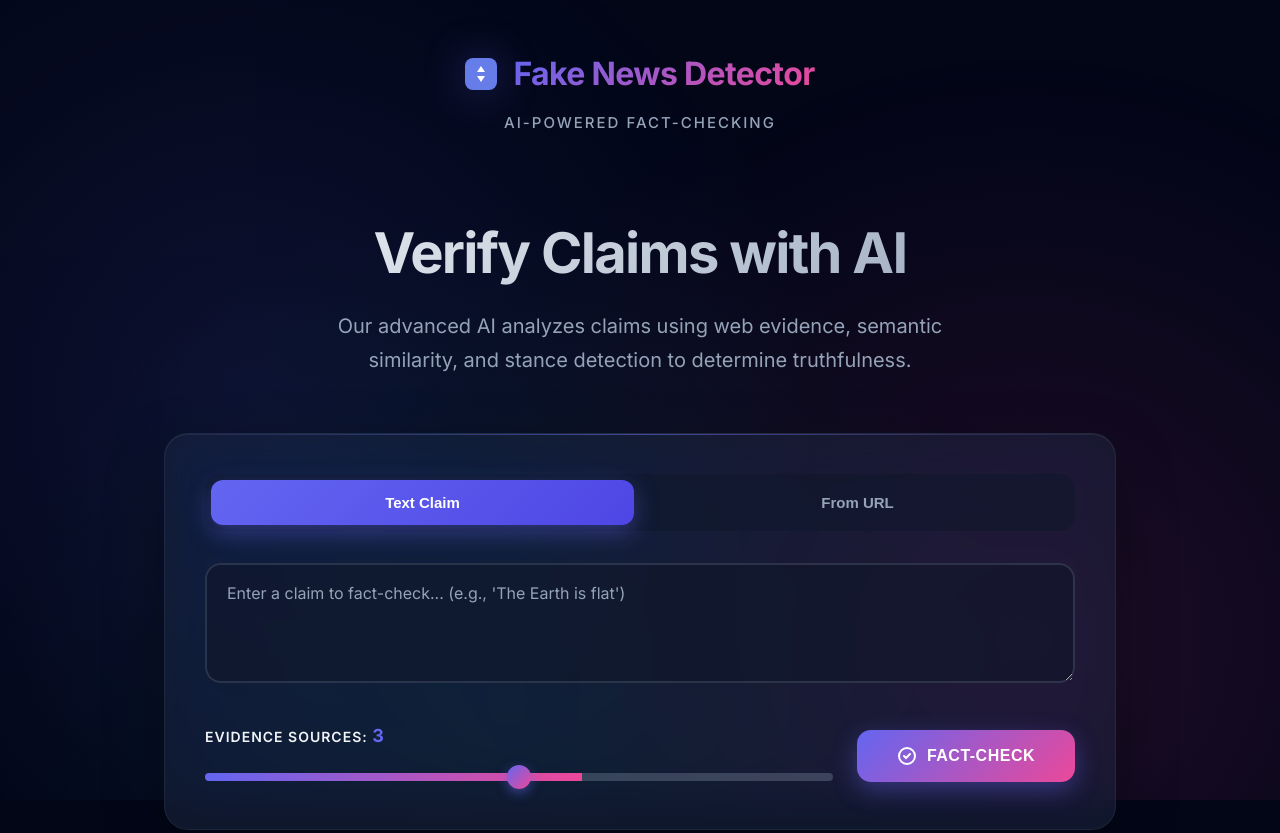
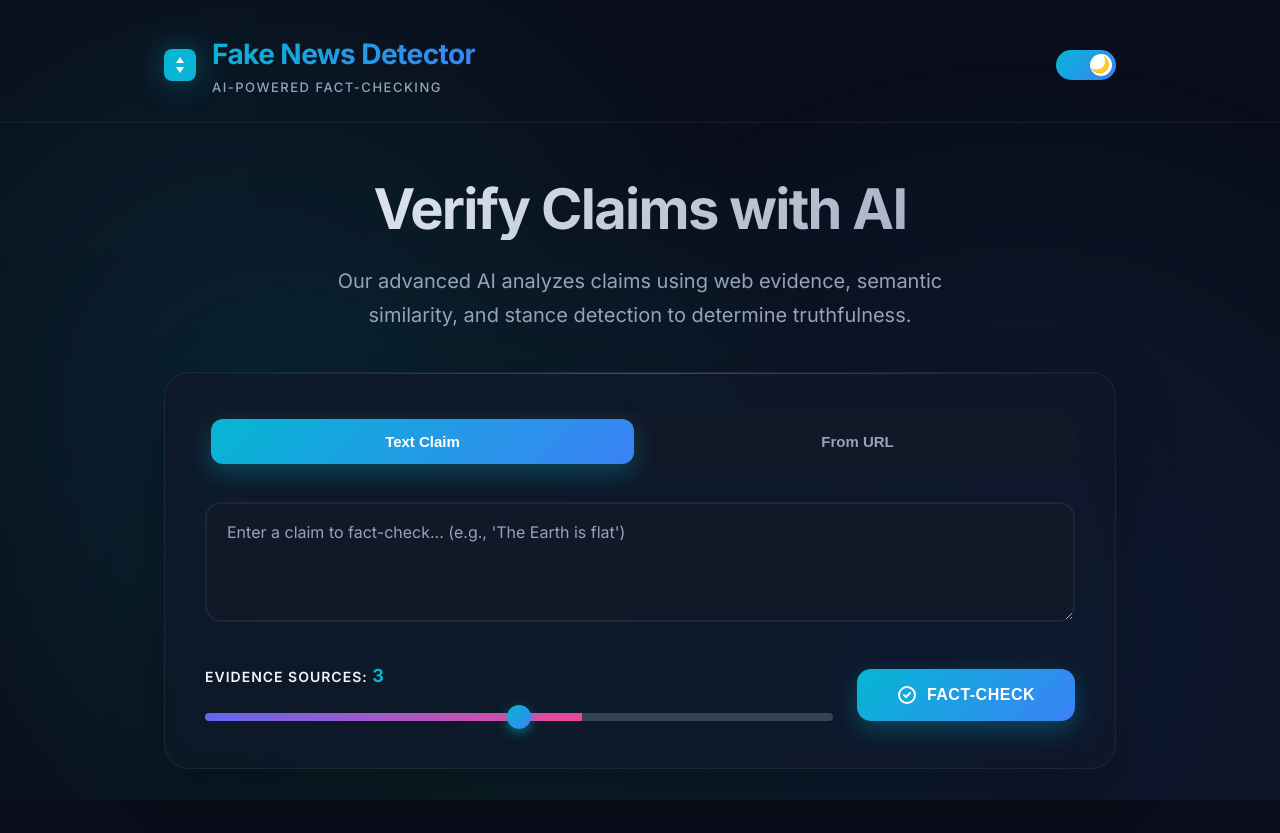
Before and after one commit to AdetyaJamwal04/Fake_News_Detection, a plain HTML site: page static/index.html in a window 1280 px wide. Shown: the top 833 px of the page. Drawn offline with Linux system fonts and the light colour scheme.

Commit message:
Add dark/light theme toggle with cyan color scheme

```diff
--- a/static/app.js
+++ b/static/app.js
@@ -1,3 +1,22 @@
+// Theme Toggle
+const themeToggle = document.getElementById('theme-toggle-btn');
+const htmlElement = document.documentElement;
+
+// Check for saved theme preference or default to  'dark'
+const currentTheme = localStorage.getItem('theme') || 'dark';
+htmlElement.setAttribute('data-theme', currentTheme);
+themeToggle.checked = currentTheme === 'dark';
+
+themeToggle.addEventListener('change', function () {
+    if (this.checked) {
+        htmlElement.setAttribute('data-theme', 'dark');
+        localStorage.setItem('theme', 'dark');
+    } else {
+        htmlElement.setAttribute('data-theme', 'light');
+        localStorage.setItem('theme', 'light');
+    }
+});
+
 // Tab switching
 const tabBtns = document.querySelectorAll('.tab-btn');
 const tabContents = document.querySelectorAll('.tab-content');
--- a/static/index.html
+++ b/static/index.html
@@ -1,5 +1,6 @@
 <!DOCTYPE html>
 <html lang="en">
+
 <head>
     <meta charset="UTF-8">
     <meta name="viewport" content="width=device-width, initial-scale=1.0">
@@ -9,33 +10,48 @@
     <link rel="preconnect" href="https://fonts.gstatic.com" crossorigin>
     <link href="https://fonts.googleapis.com/css2?family=Inter:wght@300;400;500;600;700&display=swap" rel="stylesheet">
 </head>
+
 <body>
     <div class="background-gradient"></div>
 
     <header>
         <div class="container">
+            <div class="header-content">
                 <div class="logo">
                     <svg width="32" height="32" viewBox="0 0 32 32" fill="none" xmlns="http://www.w3.org/2000/svg">
-                    <rect width="32" height="32" rx="8" fill="url(#gradient)"/>
-                    <path d="M16 8L20 14H12L16 8Z" fill="white"/>
-                    <path d="M16 24L12 18H20L16 24Z" fill="white"/>
+                        <rect width="32" height="32" rx="8" fill="url(#gradient)" />
+                        <path d="M16 8L20 14H12L16 8Z" fill="white" />
+                        <path d="M16 24L12 18H20L16 24Z" fill="white" />
                         <defs>
                             <linearGradient id="gradient" x1="0" y1="0" x2="32" y2="32">
-                            <stop stop-color="#667eea"/>
-                            <stop offset="1" stop-color="#764ba2"/>
+                                <stop stop-color="#06b6d4" />
+                                <stop offset="1" stop-color="#3b82f6" />
                             </linearGradient>
                         </defs>
                     </svg>
+                    <div>
                         <h1>Fake News Detector</h1>
+                        <p class="tagline">AI-Powered Fact-Checking</p>
                     </div>
-            <p class="tagline">AI-Powered Fact-Checking</p>
+                </div>
+                <div class="theme-toggle">
+                    <label class="toggle-switch">
+                        <input type="checkbox" id="theme-toggle-btn">
+                        <span class="slider">
+                            <span class="icon sun">☀️</span>
+                            <span class="icon moon">🌙</span>
+                        </span>
+                    </label>
+                </div>
+            </div>
         </div>
     </header>
 
     <main class="container">
         <section class="hero">
             <h2>Verify Claims with AI</h2>
-            <p>Our advanced AI analyzes claims using web evidence, semantic similarity, and stance detection to determine truthfulness.</p>
+            <p>Our advanced AI analyzes claims using web evidence, semantic similarity, and stance detection to
+                determine truthfulness.</p>
         </section>
 
         <section class="input-section glass-card">
@@ -45,19 +61,12 @@
             </div>
 
             <div class="tab-content active" id="text-tab">
-                <textarea
-                    id="claim-input"
-                    placeholder="Enter a claim to fact-check... (e.g., 'The Earth is flat')"
-                    rows="4"
-                ></textarea>
+                <textarea id="claim-input" placeholder="Enter a claim to fact-check... (e.g., 'The Earth is flat')"
+                    rows="4"></textarea>
             </div>
 
             <div class="tab-content" id="url-tab">
-                <input
-                    type="url"
-                    id="url-input"
-                    placeholder="Enter article URL to extract and verify claims..."
-                >
+                <input type="url" id="url-input" placeholder="Enter article URL to extract and verify claims...">
             </div>
 
             <div class="controls">
@@ -67,8 +76,10 @@
                 </div>
                 <button id="check-btn" class="primary-btn">
                     <svg width="20" height="20" viewBox="0 0 20 20" fill="none">
-                        <path d="M10 18C14.4183 18 18 14.4183 18 10C18 5.58172 14.4183 2 10 2C5.58172 2 2 5.58172 2 10C2 14.4183 5.58172 18 10 18Z" stroke="currentColor" stroke-width="2"/>
-                        <path d="M7 10L9 12L13 8" stroke="currentColor" stroke-width="2" stroke-linecap="round"/>
+                        <path
+                            d="M10 18C14.4183 18 18 14.4183 18 10C18 5.58172 14.4183 2 10 2C5.58172 2 2 5.58172 2 10C2 14.4183 5.58172 18 10 18Z"
+                            stroke="currentColor" stroke-width="2" />
+                        <path d="M7 10L9 12L13 8" stroke="currentColor" stroke-width="2" stroke-linecap="round" />
                     </svg>
                     Fact-Check
                 </button>
@@ -127,8 +138,8 @@
         <section id="error-section" class="error-section" style="display: none;">
             <div class="glass-card error-card">
                 <svg width="48" height="48" viewBox="0 0 48 48" fill="none">
-                    <circle cx="24" cy="24" r="20" stroke="#ef4444" stroke-width="3"/>
-                    <path d="M24 14V26M24 30V34" stroke="#ef4444" stroke-width="3" stroke-linecap="round"/>
+                    <circle cx="24" cy="24" r="20" stroke="#ef4444" stroke-width="3" />
+                    <path d="M24 14V26M24 30V34" stroke="#ef4444" stroke-width="3" stroke-linecap="round" />
                 </svg>
                 <h3>Error</h3>
                 <p id="error-message"></p>
@@ -146,4 +157,5 @@
 
     <script src="/static/app.js"></script>
 </body>
+
 </html>
--- a/static/styles.css
+++ b/static/styles.css
@@ -1,17 +1,35 @@
+/* Light Theme (Default) */
 :root {
-    --primary: #6366f1;
-    --primary-dark: #4f46e5;
-    --secondary: #ec4899;
+    --primary: #06b6d4;
+    --primary-dark: #0891b2;
+    --secondary: #3b82f6;
     --success: #10b981;
     --warning: #f59e0b;
     --danger: #ef4444;
-    --bg-dark: #0f172a;
-    --bg-darker: #020617;
-    --card-bg: rgba(30, 41, 59, 0.5);
+    --bg: #ffffff;
+    --bg-secondary: #f8fafc;
+    --card-bg: rgba(255, 255, 255, 0.9);
+    --card-border: rgba(148, 163, 184, 0.2);
+    --text-primary: #0f172a;
+    --text-secondary: #64748b;
+    --shadow: rgba(0, 0, 0, 0.1);
+}
+
+/* Dark Theme */
+[data-theme="dark"] {
+    --primary: #06b6d4;
+    --primary-dark: #0891b2;
+    --secondary: #3b82f6;
+    --success: #10b981;
+    --warning: #f59e0b;
+    --danger: #ef4444;
+    --bg: #0a0e1a;
+    --bg-secondary: #111827;
+    --card-bg: rgba(17, 24, 39, 0.8);
     --card-border: rgba(148, 163, 184, 0.1);
     --text-primary: #f1f5f9;
     --text-secondary: #94a3b8;
-    --accent-glow: rgba(99, 102, 241, 0.3);
+    --shadow: rgba(0, 0, 0, 0.3);
 }
 
 * {
@@ -22,11 +40,12 @@
 
 body {
     font-family: 'Inter', -apple-system, BlinkMacSystemFont, 'Segoe UI', sans-serif;
-    background: var(--bg-darker);
+    background: var(--bg);
     color: var(--text-primary);
     line-height: 1.6;
     position: relative;
     min-height: 100vh;
+    transition: background 0.3s ease, color 0.3s ease;
 }
 
 /* Animated Background */
@@ -37,8 +56,8 @@ body {
     right: 0;
     bottom: 0;
     background:
-        radial-gradient(circle at 20% 50%, rgba(99, 102, 241, 0.15), transparent 50%),
-        radial-gradient(circle at 80% 80%, rgba(236, 72, 153, 0.15), transparent 50%),
+        radial-gradient(circle at 20% 50%, rgba(6, 182, 212, 0.15), transparent 50%),
+        radial-gradient(circle at 80% 80%, rgba(59, 130, 246, 0.15), transparent 50%),
         radial-gradient(circle at 40% 90%, rgba(16, 185, 129, 0.1), transparent 50%);
     z-index: -1;
     animation: gradientShift 15s ease infinite;
@@ -64,51 +83,127 @@ body {
 
 /* Header */
 header {
-    padding: 48px 0 32px;
-    text-align: center;
+    padding: 32px 0 24px;
+    border-bottom: 1px solid var(--card-border);
+}
+
+.header-content {
+    display: flex;
+    justify-content: space-between;
+    align-items: center;
 }
 
 .logo {
     display: flex;
     align-items: center;
-    justify-content: center;
     gap: 16px;
-    margin-bottom: 12px;
 }
 
 .logo svg {
-    filter: drop-shadow(0 0 20px var(--accent-glow));
+    filter: drop-shadow(0 0 16px rgba(6, 182, 212, 0.4));
+    flex-shrink: 0;
 }
 
 .logo h1 {
-    font-size: 32px;
+    font-size: 28px;
     font-weight: 800;
-    background: linear-gradient(135deg, #6366f1 0%, #ec4899 100%);
+    background: linear-gradient(135deg, #06b6d4 0%, #3b82f6 100%);
     -webkit-background-clip: text;
     -webkit-text-fill-color: transparent;
     background-clip: text;
     letter-spacing: -0.02em;
+    margin: 0;
 }
 
 .tagline {
     color: var(--text-secondary);
-    font-size: 15px;
+    font-size: 13px;
     font-weight: 500;
     text-transform: uppercase;
-    letter-spacing: 2px;
+    letter-spacing: 1.5px;
+    margin: 0;
+}
+
+/* Theme Toggle */
+.toggle-switch {
+    position: relative;
+    display: inline-block;
+    width: 60px;
+    height: 30px;
+}
+
+.toggle-switch input {
+    opacity: 0;
+    width: 0;
+    height: 0;
+}
+
+.toggle-switch .slider {
+    position: absolute;
+    cursor: pointer;
+    top: 0;
+    left: 0;
+    right: 0;
+    bottom: 0;
+    background: linear-gradient(135deg, var(--primary), var(--secondary));
+    transition: 0.4s;
+    border-radius: 30px;
+    display: flex;
+    align-items: center;
+    padding: 0 4px;
+}
+
+.toggle-switch .icon {
+    font-size: 16px;
+    position: absolute;
+    transition: all 0.3s;
+}
+
+.toggle-switch .sun {
+    left: 6px;
+    opacity: 1;
+}
+
+.toggle-switch .moon {
+    right: 6px;
+    opacity: 0;
+}
+
+.toggle-switch input:checked+.slider .sun {
+    opacity: 0;
+}
+
+.toggle-switch input:checked+.slider .moon {
+    opacity: 1;
+}
+
+.toggle-switch .slider::before {
+    position: absolute;
+    content: "";
+    height: 22px;
+    width: 22px;
+    left: 4px;
+    bottom: 4px;
+    background-color: white;
+    transition: 0.4s;
+    border-radius: 50%;
+}
+
+.toggle-switch input:checked+.slider::before {
+    transform: translateX(30px);
 }
 
 /* Hero */
 .hero {
     text-align: center;
-    padding: 56px 0;
+    padding: 56px 0 40px;
 }
 
 .hero h2 {
     font-size: 56px;
     font-weight: 900;
     margin-bottom: 24px;
-    background: linear-gradient(135deg, #f1f5f9 0%, #94a3b8 100%);
+    background: linear-gradient(135deg, var(--text-primary) 0%, var(--text-secondary) 100%);
     -webkit-background-clip: text;
     -webkit-text-fill-color: transparent;
     background-clip: text;
@@ -131,9 +226,7 @@ header {
     border-radius: 24px;
     border: 1px solid var(--card-border);
     padding: 40px;
-    box-shadow:
-        0 20px 60px rgba(0, 0, 0, 0.3),
-        inset 0 1px 0 rgba(255, 255, 255, 0.05);
+    box-shadow: 0 20px 60px var(--shadow);
     margin-bottom: 32px;
     transition: all 0.3s cubic-bezier(0.4, 0, 0.2, 1);
     position: relative;
@@ -147,15 +240,14 @@ header {
     left: 0;
     right: 0;
     height: 1px;
-    background: linear-gradient(90deg, transparent, rgba(99, 102, 241, 0.5), transparent);
+    background: linear-gradient(90deg, transparent, var(--primary), transparent);
+    opacity: 0.5;
 }
 
 .glass-card:hover {
     transform: translateY(-4px);
-    box-shadow:
-        0 32px 80px rgba(0, 0, 0, 0.4),
-        0 0 0 1px rgba(99, 102, 241, 0.2),
-        inset 0 1px 0 rgba(255, 255, 255, 0.1);
+    box-shadow: 0 32px 80px var(--shadow);
+    border-color: rgba(6, 182, 212, 0.3);
 }
 
 /* Input Section */
@@ -163,7 +255,7 @@ header {
     display: flex;
     gap: 12px;
     margin-bottom: 32px;
-    background: rgba(15, 23, 42, 0.5);
+    background: var(--bg-secondary);
     padding: 6px;
     border-radius: 16px;
 }
@@ -179,17 +271,16 @@ header {
     cursor: pointer;
     border-radius: 12px;
     transition: all 0.3s ease;
-    position: relative;
 }
 
 .tab-btn.active {
-    background: linear-gradient(135deg, var(--primary) 0%, var(--primary-dark) 100%);
+    background: linear-gradient(135deg, var(--primary) 0%, var(--secondary) 100%);
     color: white;
-    box-shadow: 0 8px 24px rgba(99, 102, 241, 0.4);
+    box-shadow: 0 8px 24px rgba(6, 182, 212, 0.3);
 }
 
 .tab-btn:hover:not(.active) {
-    background: rgba(99, 102, 241, 0.1);
+    background: rgba(6, 182, 212, 0.1);
     color: var(--text-primary);
 }
 
@@ -218,8 +309,8 @@ textarea,
 input[type="url"] {
     width: 100%;
     padding: 18px 20px;
-    background: rgba(15, 23, 42, 0.6);
-    border: 2px solid rgba(148, 163, 184, 0.2);
+    background: var(--bg-secondary);
+    border: 2px solid var(--card-border);
     border-radius: 16px;
     color: var(--text-primary);
     font-family: inherit;
@@ -237,8 +328,7 @@ textarea:focus,
 input[type="url"]:focus {
     outline: none;
     border-color: var(--primary);
-    background: rgba(15, 23, 42, 0.8);
-    box-shadow: 0 0 0 4px var(--accent-glow);
+    box-shadow: 0 0 0 4px rgba(6, 182, 212, 0.1);
 }
 
 .controls {
@@ -275,9 +365,9 @@ input[type="url"]:focus {
     width: 100%;
     height: 8px;
     border-radius: 4px;
-    background: linear-gradient(to right, var(--primary) 0%, var(--primary) 60%, rgba(148, 163, 184, 0.3) 60%);
     outline: none;
     -webkit-appearance: none;
+    appearance: none;
     cursor: pointer;
 }
 
@@ -288,13 +378,13 @@ input[type="url"]:focus {
     border-radius: 50%;
     background: linear-gradient(135deg, var(--primary), var(--secondary));
     cursor: pointer;
-    box-shadow: 0 4px 12px rgba(99, 102, 241, 0.5);
+    box-shadow: 0 4px 12px rgba(6, 182, 212, 0.5);
     transition: all 0.2s ease;
 }
 
 .control-group input[type="range"]::-webkit-slider-thumb:hover {
     transform: scale(1.2);
-    box-shadow: 0 6px 20px rgba(99, 102, 241, 0.6);
+    box-shadow: 0 6px 20px rgba(6, 182, 212, 0.6);
 }
 
 .control-group input[type="range"]::-moz-range-thumb {
@@ -304,7 +394,7 @@ input[type="url"]:focus {
     background: linear-gradient(135deg, var(--primary), var(--secondary));
     cursor: pointer;
     border: none;
-    box-shadow: 0 4px 12px rgba(99, 102, 241, 0.5);
+    box-shadow: 0 4px 12px rgba(6, 182, 212, 0.5);
 }
 
 /* Buttons */
@@ -327,29 +417,12 @@ input[type="url"]:focus {
 .primary-btn {
     background: linear-gradient(135deg, var(--primary) 0%, var(--secondary) 100%);
     color: white;
-    box-shadow: 0 8px 24px rgba(99, 102, 241, 0.4);
-    position: relative;
-    overflow: hidden;
-}
-
-.primary-btn::before {
-    content: '';
-    position: absolute;
-    top: 0;
-    left: -100%;
-    width: 100%;
-    height: 100%;
-    background: linear-gradient(90deg, transparent, rgba(255, 255, 255, 0.2), transparent);
-    transition: left 0.5s;
-}
-
-.primary-btn:hover::before {
-    left: 100%;
+    box-shadow: 0 8px 24px rgba(6, 182, 212, 0.3);
 }
 
 .primary-btn:hover {
     transform: translateY(-3px) scale(1.02);
-    box-shadow: 0 12px 36px rgba(99, 102, 241, 0.5);
+    box-shadow: 0 12px 36px rgba(6, 182, 212, 0.4);
 }
 
 .primary-btn:active {
@@ -366,7 +439,6 @@ input[type="url"]:focus {
     background: var(--primary);
     color: white;
     transform: translateY(-2px);
-    box-shadow: 0 8px 20px rgba(99, 102, 241, 0.3);
 }
 
 /* Loading */
@@ -377,7 +449,7 @@ input[type="url"]:focus {
 .loading-spinner {
     width: 80px;
     height: 80px;
-    border: 6px solid rgba(148, 163, 184, 0.2);
+    border: 6px solid var(--card-border);
     border-top-color: var(--primary);
     border-bottom-color: var(--secondary);
     border-radius: 50%;
@@ -394,7 +466,6 @@ input[type="url"]:focus {
 .loading-text {
     color: var(--text-secondary);
     margin: 20px 0;
-    font-size: 16px;
 }
 
 .progress-dots {
@@ -445,28 +516,27 @@ input[type="url"]:focus {
     text-transform: uppercase;
     letter-spacing: 1.5px;
     margin-bottom: 24px;
-    box-shadow: 0 4px 16px rgba(0, 0, 0, 0.3);
 }
 
 .verdict-badge.true,
 .verdict-badge.likely-true {
-    background: linear-gradient(135deg, #10b981 0%, #059669 100%);
+    background: linear-gradient(135deg, #10b981, #059669);
     color: white;
 }
 
 .verdict-badge.false,
 .verdict-badge.likely-false {
-    background: linear-gradient(135deg, #ef4444 0%, #dc2626 100%);
+    background: linear-gradient(135deg, #ef4444, #dc2626);
     color: white;
 }
 
 .verdict-badge.partially-true {
-    background: linear-gradient(135deg, #f59e0b 0%, #d97706 100%);
+    background: linear-gradient(135deg, #f59e0b, #d97706);
     color: white;
 }
 
 .verdict-badge.insufficient {
-    background: linear-gradient(135deg, #6b7280 0%, #4b5563 100%);
+    background: linear-gradient(135deg, #6b7280, #4b5563);
     color: white;
 }
 
@@ -475,7 +545,6 @@ input[type="url"]:focus {
     font-weight: 700;
     margin-bottom: 36px;
     line-height: 1.6;
-    color: var(--text-primary);
 }
 
 .metrics {
@@ -497,10 +566,10 @@ input[type="url"]:focus {
 .confidence-bar {
     position: relative;
     height: 40px;
-    background: rgba(148, 163, 184, 0.1);
+    background: var(--bg-secondary);
     border-radius: 12px;
     overflow: hidden;
-    border: 1px solid rgba(148, 163, 184, 0.2);
+    border: 1px solid var(--card-border);
 }
 
 .confidence-fill {
@@ -508,7 +577,6 @@ input[type="url"]:focus {
     background: linear-gradient(90deg, var(--primary), var(--secondary));
     transition: width 1.5s cubic-bezier(0.4, 0, 0.2, 1);
     border-radius: 12px;
-    box-shadow: 0 0 20px rgba(99, 102, 241, 0.5);
 }
 
 .confidence-value {
@@ -546,17 +614,17 @@ input[type="url"]:focus {
 }
 
 .evidence-card {
-    background: rgba(30, 41, 59, 0.6);
+    background: var(--bg-secondary);
     padding: 24px;
     border-radius: 20px;
-    border: 1px solid rgba(148, 163, 184, 0.1);
+    border: 1px solid var(--card-border);
     transition: all 0.3s ease;
 }
 
 .evidence-card:hover {
-    border-color: rgba(99, 102, 241, 0.5);
+    border-color: var(--primary);
     transform: translateX(8px);
-    box-shadow: 0 8px 32px rgba(99, 102, 241, 0.2);
+    box-shadow: 0 8px 32px rgba(6, 182, 212, 0.2);
 }
 
 .evidence-header {
@@ -591,21 +659,21 @@ input[type="url"]:focus {
 }
 
 .stance-badge.supports {
-    background: rgba(16, 185, 129, 0.2);
+    background: rgba(16, 185, 129, 0.15);
     color: #10b981;
     border: 1px solid rgba(16, 185, 129, 0.3);
 }
 
 .stance-badge.refutes {
-    background: rgba(239, 68, 68, 0.2);
+    background: rgba(239, 68, 68, 0.15);
     color: #ef4444;
     border: 1px solid rgba(239, 68, 68, 0.3);
 }
 
 .stance-badge.neutral {
-    background: rgba(148, 163, 184, 0.2);
-    color: #94a3b8;
-    border: 1px solid rgba(148, 163, 184, 0.3);
+    background: rgba(148, 163, 184, 0.15);
+    color: var(--text-secondary);
+    border: 1px solid var(--card-border);
 }
 
 .evidence-text {
@@ -620,7 +688,6 @@ input[type="url"]:focus {
     gap: 20px;
     font-size: 13px;
     color: var(--text-secondary);
-    font-weight: 500;
 }
 
 .evidence-scores span {
@@ -631,7 +698,6 @@ input[type="url"]:focus {
 /* Error */
 .error-card {
     text-align: center;
-    color: var(--danger);
 }
 
 .error-card svg {
@@ -640,7 +706,7 @@ input[type="url"]:focus {
 
 .error-card h3 {
     margin-bottom: 16px;
-    font-size: 24px;
+    color: var(--danger);
 }
 
 #check-another-btn {
@@ -654,19 +720,22 @@ footer {
     padding: 60px 20px 40px;
     color: var(--text-secondary);
     font-size: 14px;
-    border-top: 1px solid rgba(148, 163, 184, 0.1);
+    border-top: 1px solid var(--card-border);
     margin-top: 80px;
 }
 
 .tech-stack {
     margin-top: 12px;
     font-size: 13px;
-    font-weight: 600;
-    color: var(--text-secondary);
 }
 
 /* Responsive */
 @media (max-width: 768px) {
+    .header-content {
+        flex-direction: column;
+        gap: 20px;
+    }
+
     .hero h2 {
         font-size: 40px;
     }
@@ -687,8 +756,4 @@ footer {
     .metrics {
         grid-template-columns: 1fr;
     }
-
-    .input-tabs {
-        flex-direction: column;
-    }
 }
```
Lines whose indentation alone changed are shown as unchanged.
